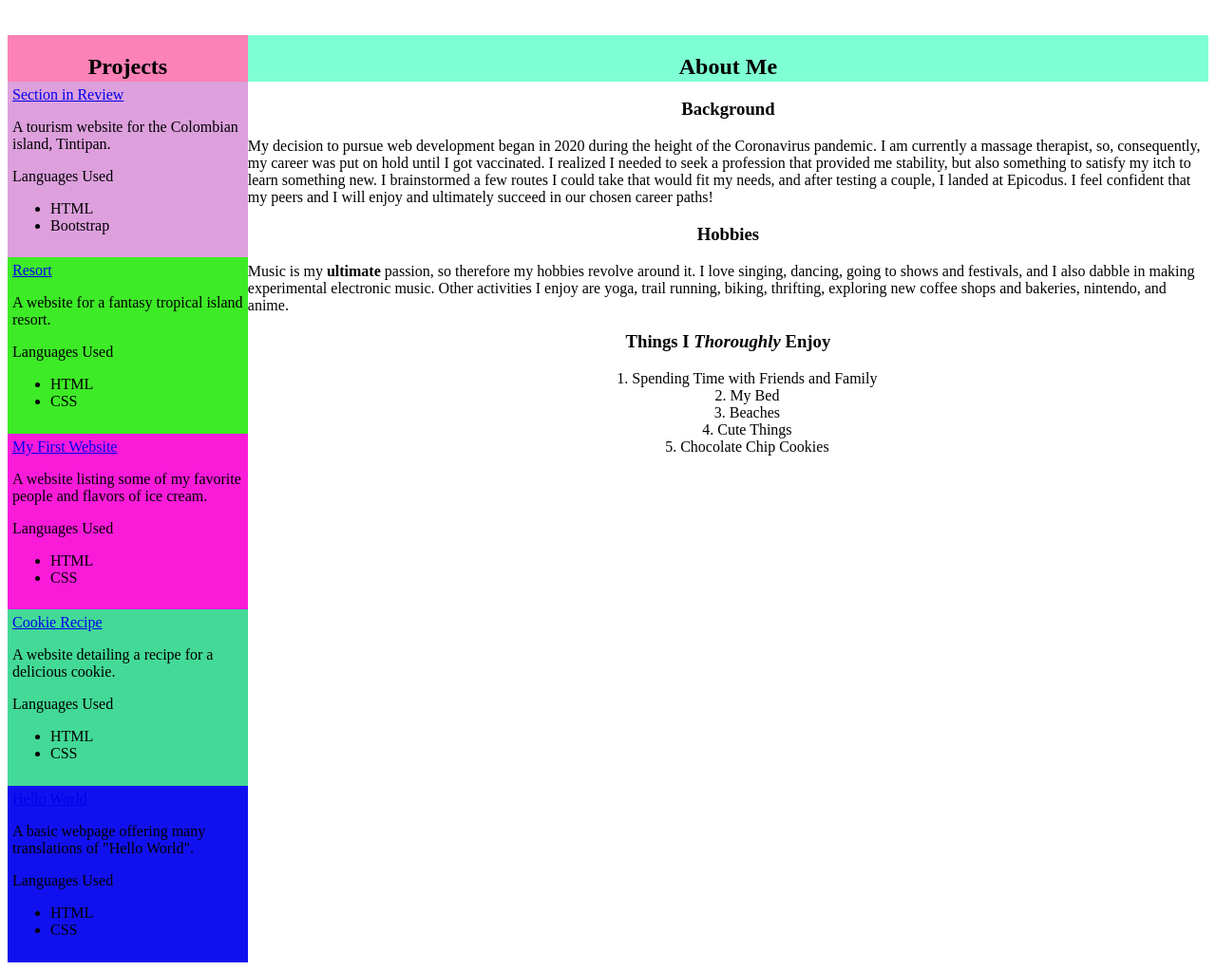
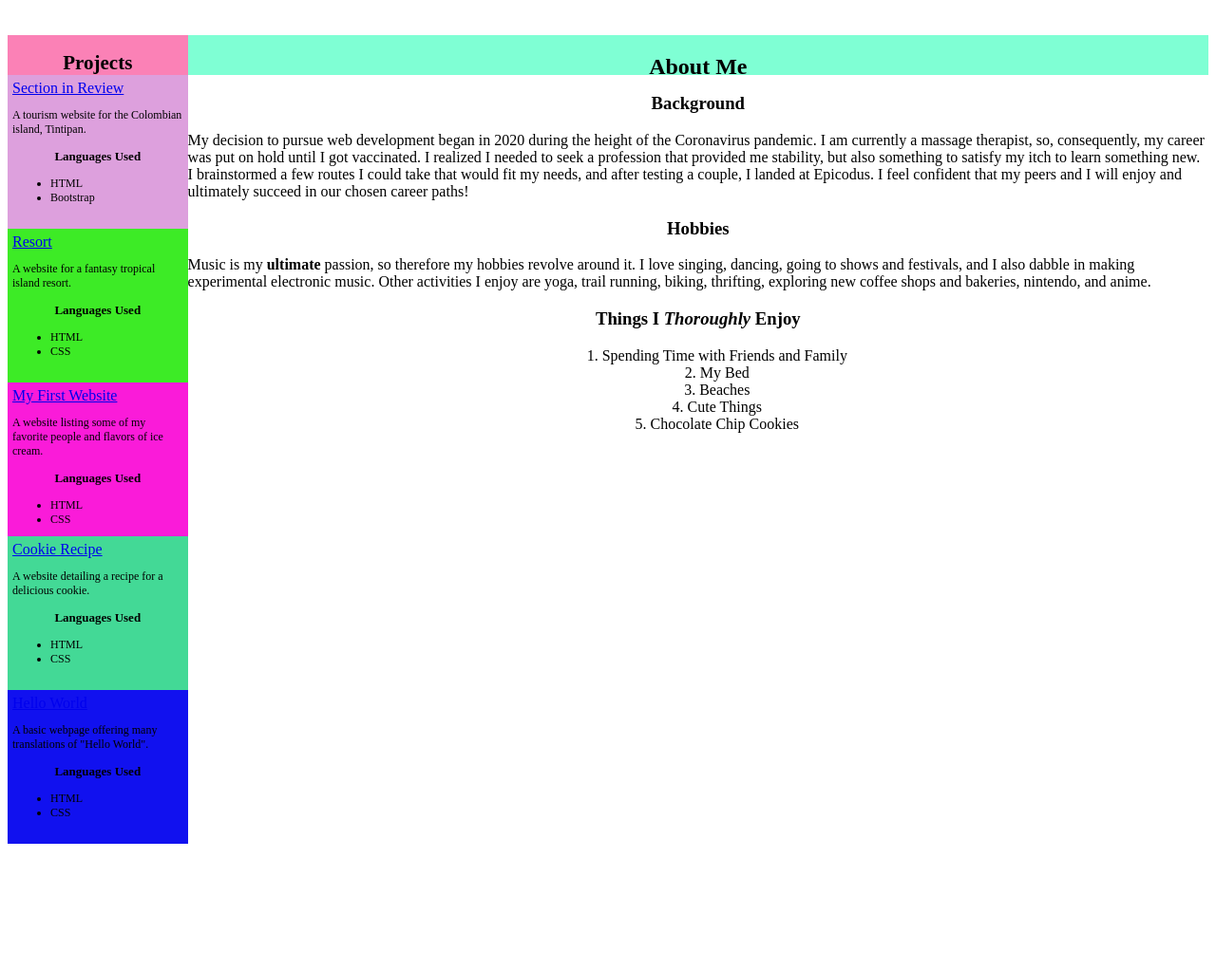
Before and after one commit to milkyhoneydew/Portfolio, a plain HTML site: page index.html in a window 1280 px wide. Shown: the part 61-1083 px from the top of the page at 95% size. After the commit the page ends 958 px from the top, so only its background shows below. Drawn offline with Linux system fonts and the light colour scheme.

Commit message:
change projects font sizes

```diff
--- a/css/styles.css
+++ b/css/styles.css
@@ -5,7 +5,7 @@ h1 {
 
 .wrapper {
   display: grid;
-  grid-template-columns: 20% 80%;
+  grid-template-columns: 15% 85%;
   grid-template-rows: 5% 19% 19% 19% 19% 19%;
 }
 
@@ -20,6 +20,7 @@ h1 {
   grid-row-end: 2;
   text-align: center;
   background-color: rgb(251, 129, 182);
+  font-size: 14px;
 }
 .project-1 {
   grid-column-start: 1;
@@ -27,6 +28,18 @@ h1 {
   grid-row-start: 2;
   grid-row-end: 3;
   background-color: plum;
+}
+
+.project-1 p{
+  font-size: 12px;
+}
+
+.project-1 h3{
+  font-size: 13px;
+}
+
+.project-1 ul{
+  font-size: 12px;
 }
 
 .project-2 {
@@ -37,12 +50,36 @@ h1 {
   background-color: rgb(61, 235, 38);
 }
 
+.project-2 p{
+  font-size: 12px;
+}
+
+.project-2 h3{
+  font-size: 13px;
+}
+
+.project-2 ul{
+  font-size: 12px;
+}
+
 .project-3 {
   grid-column-start: 1;
   grid-column-end: 2;
   grid-row-start: 4;
   grid-row-end: 5;
   background-color:rgb(250, 27, 217)
+}
+
+.project-3 p{
+  font-size: 12px;
+}
+
+.project-3 h3{
+  font-size: 13px;
+}
+
+.project-3 ul{
+  font-size: 12px;
 }
 
 .project-4 {
@@ -53,12 +90,36 @@ h1 {
   background-color: rgb(67, 217, 150);
 }
 
+.project-4 p{
+  font-size: 12px;
+}
+
+.project-4 h3{
+  font-size: 13px;
+}
+
+.project-4 ul{
+  font-size: 12px;
+}
+
 .project-5 {
   grid-column-start: 1;
   grid-column-end: 2;
   grid-row-start: 6;
   grid-row-end: 7;
   background-color: rgb(17, 17, 239);
+}
+
+.project-5 p{
+  font-size: 12px;
+}
+
+.project-5 h3{
+  font-size: 13px;
+}
+
+.project-5 ul{
+  font-size: 12px;
 }
 
 .about-me {
--- a/index.html
+++ b/index.html
@@ -15,7 +15,7 @@
     <div class="box project-1">
       <a href="https://github.com/milkyhoneydew/section-in-review">Section in Review</a>
       <p>A tourism website for the Colombian island, Tintipan.</p>
-      <p>Languages Used</p>
+      <h3>Languages Used</h3>
       <ul>
         <li>HTML</li>
         <li>Bootstrap</li>
@@ -24,7 +24,7 @@
     <div class="box project-2">
       <a href="https://github.com/milkyhoneydew/resort">Resort</a>
       <p>A website for a fantasy tropical island resort.</p>
-      <p>Languages Used</p>
+      <h3>Languages Used</h3>
       <ul>
         <li>HTML</li>
         <li>CSS</li>
@@ -33,7 +33,7 @@
     <div class="box project-3">
       <a href="https://github.com/milkyhoneydew/my-first-website">My First Website</a>
       <p>A website listing some of my favorite people and flavors of ice cream.</p>
-      <p>Languages Used</p>
+      <h3>Languages Used</h3>
       <ul>
         <li>HTML</li>
         <li>CSS</li>
@@ -42,7 +42,7 @@
     <div class="box project-4">
       <a href="https://github.com/milkyhoneydew/cookie-recipe">Cookie Recipe</a>
       <p>A website detailing a recipe for a delicious cookie.</p>
-      <p>Languages Used</p>
+      <h3>Languages Used</h3>
       <ul>
         <li>HTML</li>
         <li>CSS</li>
@@ -51,7 +51,7 @@
     <div class="box project-5">
       <a href="https://github.com/milkyhoneydew/hello-world">Hello World</a>
       <p>A basic webpage offering many translations of "Hello World".</p>
-      <p>Languages Used</p>
+      <h3>Languages Used</h3>
       <ul>
         <li>HTML</li>
         <li>CSS</li>
```
